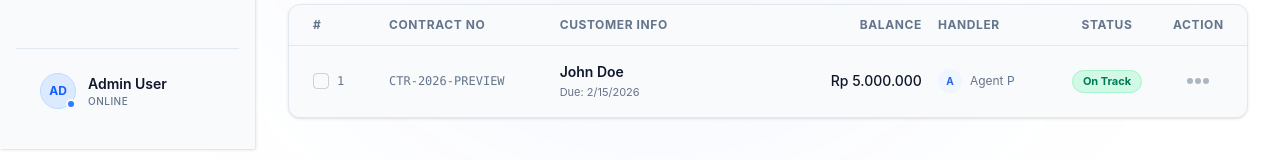
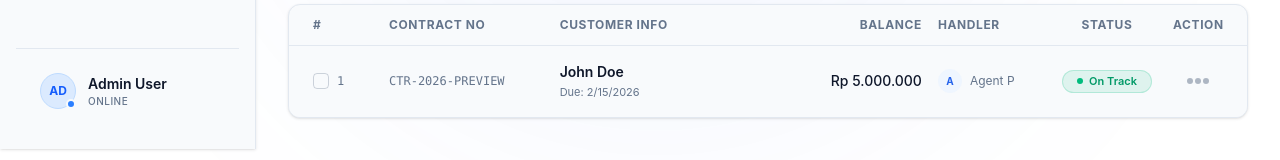
Before and after one commit to kd-collection/frontend, a Next.js app: page /settings in a window 1280 px wide. Shown: the part 651-811 px from the top of the page. Built offline with nearby package versions, Linux system fonts and the light colour scheme.

Commit message:
feat: Refactor Badge component to include a semantic dot, update color variants, and apply new styling in contracts and settings pages.

```diff
--- a/src/app/contracts/page.tsx
+++ b/src/app/contracts/page.tsx
@@ -279,7 +279,11 @@ export default function ContractsPage() {
 
                                             {visibleColumns.includes('status') && (
                                                 <div className="flex justify-center">
-                                                    <Badge variant={Number(contract.narrears) > 0 ? "danger" : "success"} glow={Number(contract.narrears) > 0}>
+                                                    <Badge
+                                                        variant={Number(contract.narrears) > 0 ? "danger" : "success"}
+                                                        glow={Number(contract.narrears) > 0}
+                                                        className="min-w-[90px] justify-center"
+                                                    >
                                                         {Number(contract.narrears) > 0 ? "Overdue" : "On Track"}
                                                     </Badge>
                                                 </div>
--- a/src/app/settings/page.tsx
+++ b/src/app/settings/page.tsx
@@ -209,7 +209,7 @@ export default function SettingsPage() {
 
                                 {visibleColumns.includes('status') && (
                                     <div className="flex justify-center">
-                                        <Badge variant="success">On Track</Badge>
+                                        <Badge variant="success" className="min-w-[90px] justify-center">On Track</Badge>
                                     </div>
                                 )}
 
--- a/src/components/ui/Badge.tsx
+++ b/src/components/ui/Badge.tsx
@@ -11,21 +11,35 @@ interface BadgeProps {
 
 export default function Badge({ children, variant = "default", className, glow = false }: BadgeProps) {
     const variants = {
-        default: "bg-primary-subtle text-primary border-primary/20",
-        success: "bg-emerald-100 dark:bg-emerald-900/30 text-emerald-700 dark:text-emerald-400 border-emerald-200 dark:border-emerald-800",
-        warning: "bg-amber-100 dark:bg-amber-900/30 text-amber-700 dark:text-amber-400 border-amber-200 dark:border-amber-800",
-        danger: "bg-rose-100 dark:bg-rose-900/30 text-rose-700 dark:text-rose-400 border-rose-200 dark:border-rose-800",
+        default: "bg-primary/10 text-primary border-primary/20",
+        success: "bg-emerald-500/10 text-emerald-600 dark:text-emerald-400 border-emerald-500/20",
+        warning: "bg-amber-500/10 text-amber-600 dark:text-amber-400 border-amber-500/20",
+        danger: "bg-rose-500/10 text-rose-600 dark:text-rose-400 border-rose-500/20",
         neutral: "bg-slate-100 dark:bg-slate-800 text-text-muted border-border-subtle",
         outline: "bg-transparent border-border-strong text-text-main",
     };
 
+    const dotColors = {
+        default: "bg-primary",
+        success: "bg-emerald-500",
+        warning: "bg-amber-500",
+        danger: "bg-rose-500",
+        neutral: "bg-slate-400",
+        outline: "bg-text-main",
+    };
+
     return (
         <span className={cn(
-            "px-2.5 py-0.5 rounded-full text-[11px] font-bold border transition-colors duration-300",
+            "inline-flex items-center gap-1.5 px-2.5 py-0.5 rounded-full text-[11px] font-semibold border transition-all duration-300",
             variants[variant],
-            glow && "animate-pulse", // Subtle alive feel
             className
         )}>
+            {/* Semantic Dot */}
+            <span className={cn(
+                "h-1.5 w-1.5 rounded-full",
+                dotColors[variant],
+                glow && "animate-pulse shadow-[0_0_8px_rgba(var(--color-destructive),0.5)]"
+            )} />
             {children}
         </span>
     );
```
